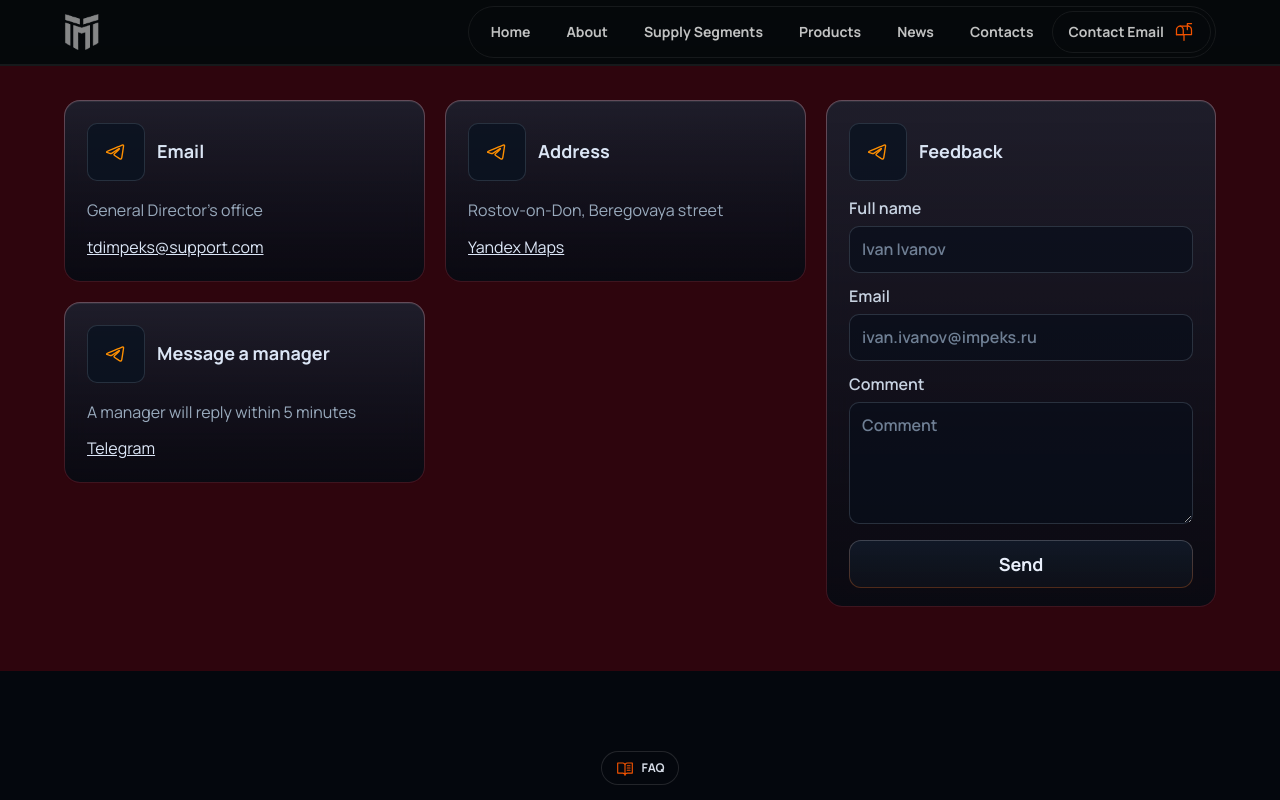
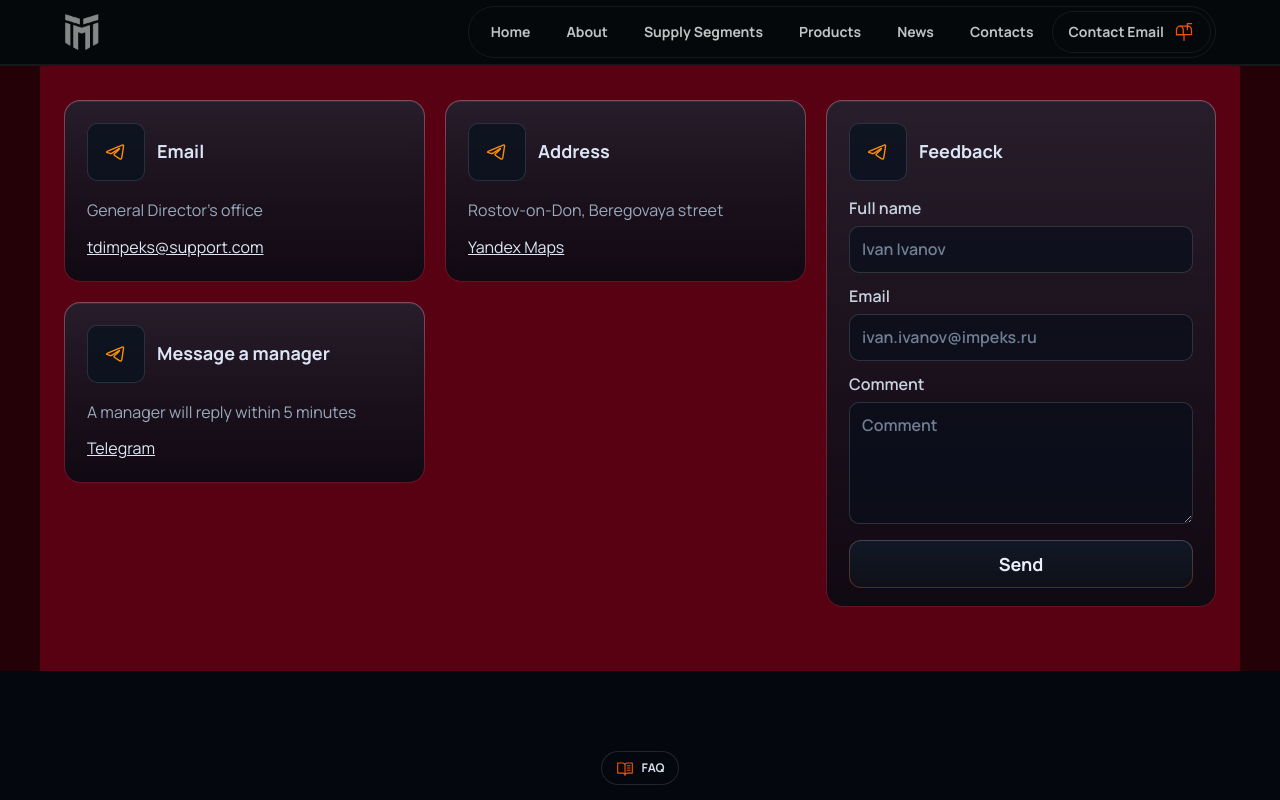
Before and after one commit to dmitriylmao/impexcoal, a Next.js app: page /en/contacts in a window 1280 px wide. Shown: the top 800 px of the page. Built offline with nearby package versions, Linux system fonts and the light colour scheme.

Commit message:
styles for [slug]/newspage #4 final tochno

```diff
--- a/src/app/[lang]/contacts/page.module.css
+++ b/src/app/[lang]/contacts/page.module.css
@@ -1,12 +1,13 @@
 .page {
   width: 100%;
-  background: #2e050d;
+  background: #240007;
 }
 
 .topSection {
   width: min(1200px, 100%);
   margin: 0 auto;
   padding: 34px 24px 64px;
+  background: #570113;
 }
 
 .contactsGrid {
--- a/src/app/[lang]/news/[slug]/page.module.css
+++ b/src/app/[lang]/news/[slug]/page.module.css
@@ -14,7 +14,7 @@
   box-sizing: border-box;
   position: relative;
   width: 100%;
-  max-width: 180px;
+  max-width: 220px;
   height: 48px;
   display: inline-flex;
   justify-content: center;
@@ -186,7 +186,7 @@
   }
 
   .backButton {
-    max-width: 160px;
+    max-width: 180px;
   }
 
   .backLabel {
```
Also changed, not shown: src/components/news/NewsListClient.module.css (indentation only).
